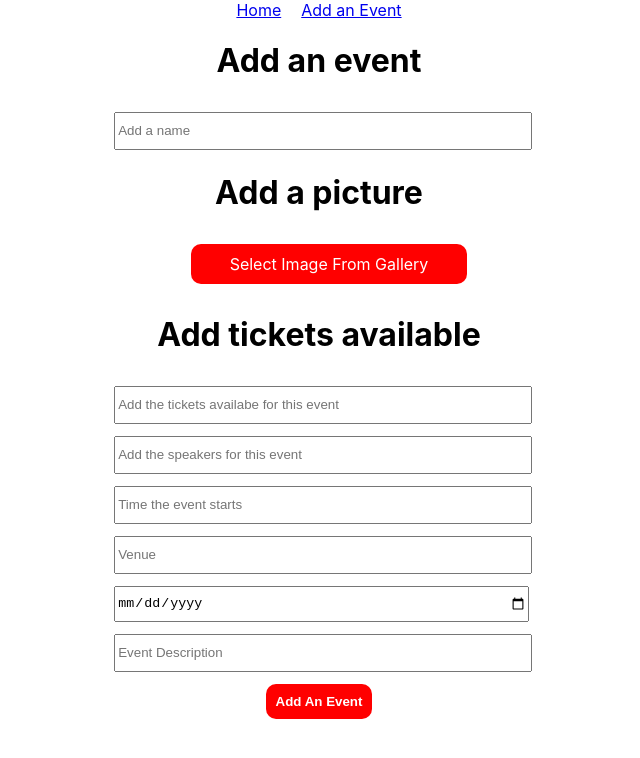
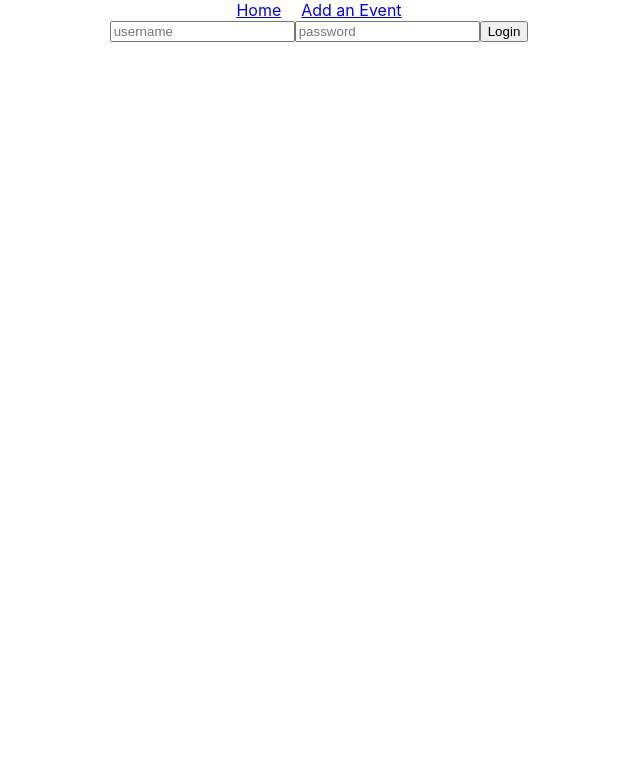
Before and after one commit to MICHAELMUNAVU83/events-trial, a React (Create React App) app: page /form in a window 1280 px wide. Shown: the top 758 px of the page, without its empty margins (321-961 px from the left). Built offline with nearby package versions, Linux system fonts and the light colour scheme; data requests are answered from the project's data file.

Commit message:
Added login

```diff
--- a/db.json
+++ b/db.json
@@ -21,6 +21,17 @@
       "time": "10:00 am",
       "speakers": "john mark , stacy nyambura",
       "id": 2
+    },
+    {
+      "name": "josh event",
+      "image": "http://res.cloudinary.com/dakiak4mc/image/upload/v1664685843/zklsdkvhfziy5pc2hmya.jpg",
+      "tickets": 0,
+      "description": "Bash ya josh",
+      "date": "2022-10-26",
+      "venue": "juja roof",
+      "time": "10:00 am",
+      "speakers": "joshua",
+      "id": 3
     }
   ]
 }
--- a/src/App.js
+++ b/src/App.js
@@ -1,6 +1,6 @@
 import React, { useEffect, useState } from "react";
 import { BrowserRouter as Router, Routes, Route } from "react-router-dom";
-import Form from "./components/Form";
+import FormLogin from "./components/FormLogin";
 import "./App.css";
 import EventsList from "./components/EventsList";
 import EventSpecs from "./components/EventSpecs";
@@ -21,7 +21,7 @@ function App() {
           <Route path="/" element={<EventsList data={data} />} />
           <Route
             path="/form"
-            element={<Form data={data} setData={setData} />}
+            element={<FormLogin data={data} setData={setData} />}
           />
 
           <Route
--- a/src/components/EventSpecs.js
+++ b/src/components/EventSpecs.js
@@ -11,7 +11,7 @@ function EventSpecs({ data, setData }) {
           event.id === Number(params.id) && (
             <div>
               <h1>{event.name}</h1>
-              Venue :<p>{event.vanue}</p>
+              Venue :<p>{event.venue}</p>
               Staring at : <p>{event.time}</p>
               Date: <p>{event.date}</p>
               Event Description: <p>{event.description}</p>
--- /dev/null
+++ b/src/components/FormLogin.js
@@ -0,0 +1,19 @@
+import React, { useState } from "react";
+import Form from "./Form";
+import Login from "./Login";
+
+function FormLogin({ data, setData }) {
+  const [isLogin, setIsLogin] = useState(false);
+
+  return (
+    <div>
+      {isLogin ? (
+        <Form data={data} setData={setData} />
+      ) : (
+        <Login isLogin={isLogin} setIsLogin={setIsLogin} />
+      )}
+    </div>
+  );
+}
+
+export default FormLogin;
--- /dev/null
+++ b/src/components/Login.js
@@ -0,0 +1,37 @@
+import React, { useState } from "react";
+
+function Login({ isLogin, setIsLogin }) {
+  const [username, setUsername] = useState("");
+  const [password, setPassword] = useState("");
+  const handleSubmit = (e) => {
+    e.preventDefault();
+    if (username === "admin" && password === "admin") {
+      setIsLogin(true);
+    } else {
+      alert("Wrong credentials");
+    }
+  };
+  return (
+    <div>
+      <input
+        value={username}
+        onChange={(e) => {
+          setUsername(e.target.value);
+        }}
+        type="text"
+        placeholder="username"
+      />
+      <input
+        value={password}
+        onChange={(e) => {
+          setPassword(e.target.value);
+        }}
+        type="text"
+        placeholder="password"
+      />
+      <button onClick={handleSubmit}>Login</button>
+    </div>
+  );
+}
+
+export default Login;
```
